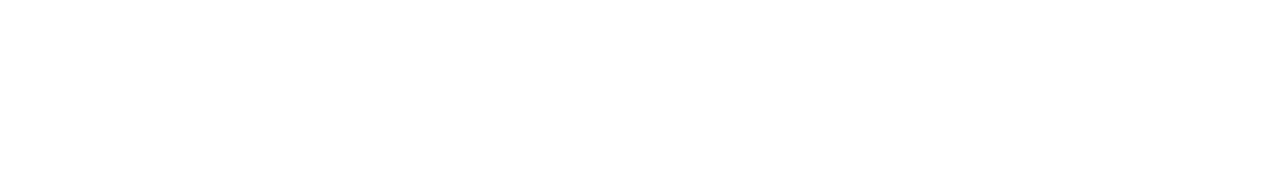
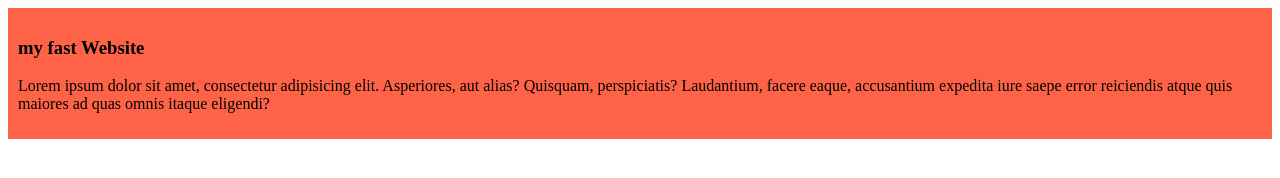
Before and after one commit to debnathbdjoy/my-simple-website, a plain HTML site: page index.html in a window 1280 px wide. Drawn offline with Linux system fonts and the light colour scheme.

Commit message:
added the fast blog

```diff
--- a/index.html
+++ b/index.html
@@ -4,8 +4,19 @@
     <meta charset="UTF-8">
     <meta name="viewport" content="width=device-width, initial-scale=1.0">
     <title>My Simple Website</title>
+    <link rel="stylesheet" href="styles/styles.css">
 </head>
 <body>
-
+    <div>
+        <h3>
+            my fast Website
+        </h3>
+        <P>
+            Lorem ipsum dolor sit amet, consectetur adipisicing elit.
+             Asperiores, aut alias? Quisquam, perspiciatis? Laudantium,
+             facere eaque, accusantium expedita iure saepe error reiciendis atque
+             quis maiores ad quas omnis itaque eligendi?
+        </P>
+    </div>
 </body>
 </html>
--- /dev/null
+++ b/styles/styles.css
@@ -0,0 +1,4 @@
+div{
+    background-color: tomato;
+    padding: 10px;
+}
```
